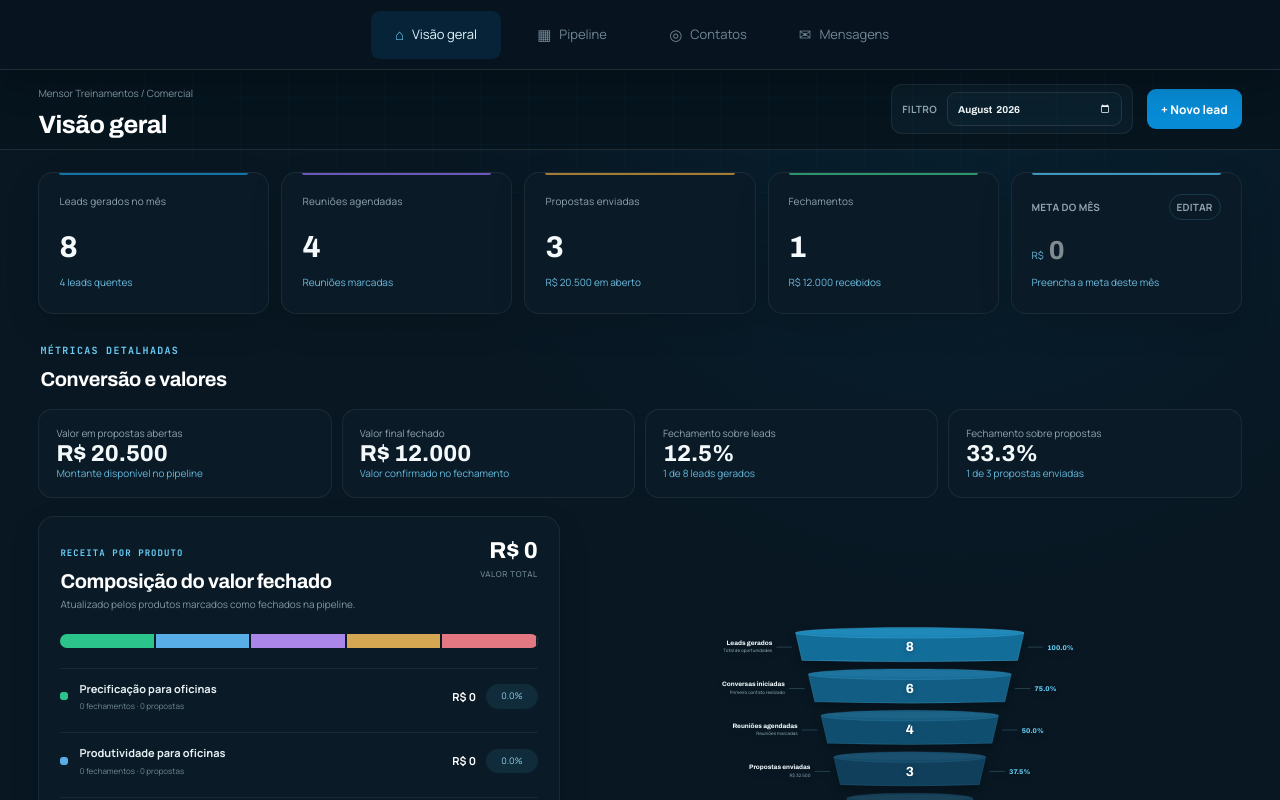
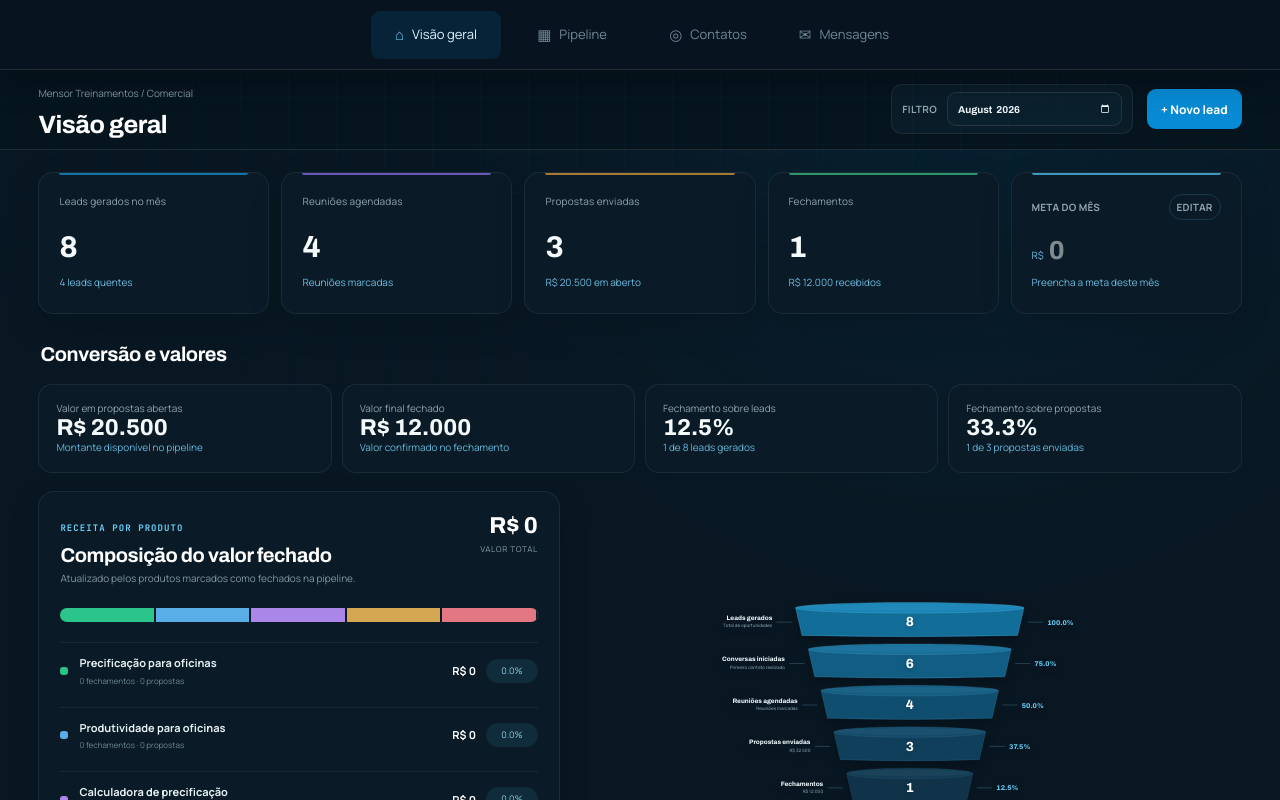
Before and after one commit to cezarhlima1/diegomensor, a Next.js app: page /CRM in a window 1280 px wide. Shown: the top 800 px of the page. Built offline with nearby package versions, Linux system fonts and the light colour scheme.

Commit message:
Simplifica título de conversão do CRM

```diff
--- a/components/crm/CRM.tsx
+++ b/components/crm/CRM.tsx
@@ -859,7 +859,6 @@ function FinancialSummary({
   return (
     <section className={styles.financialSummary}>
       <header>
-        <span>Métricas detalhadas</span>
         <h3>Conversão e valores</h3>
       </header>
       <div>
```
